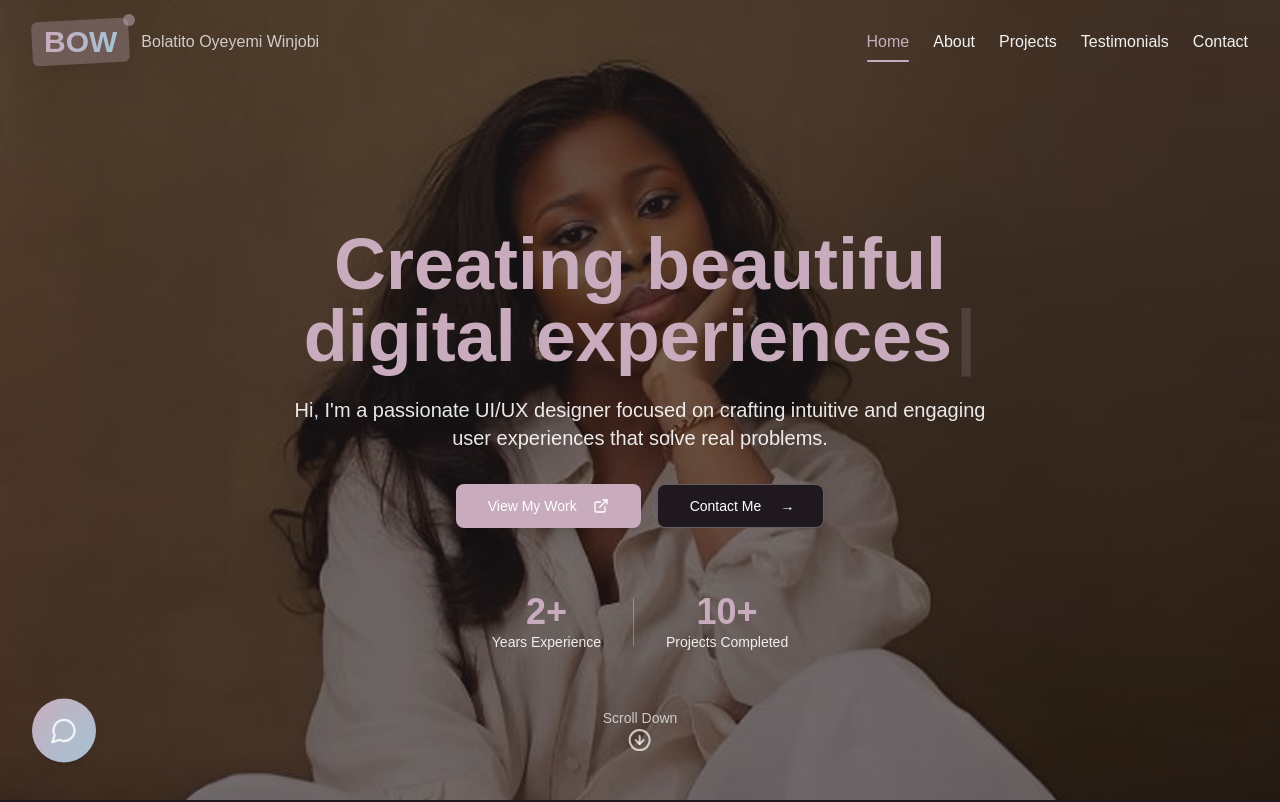
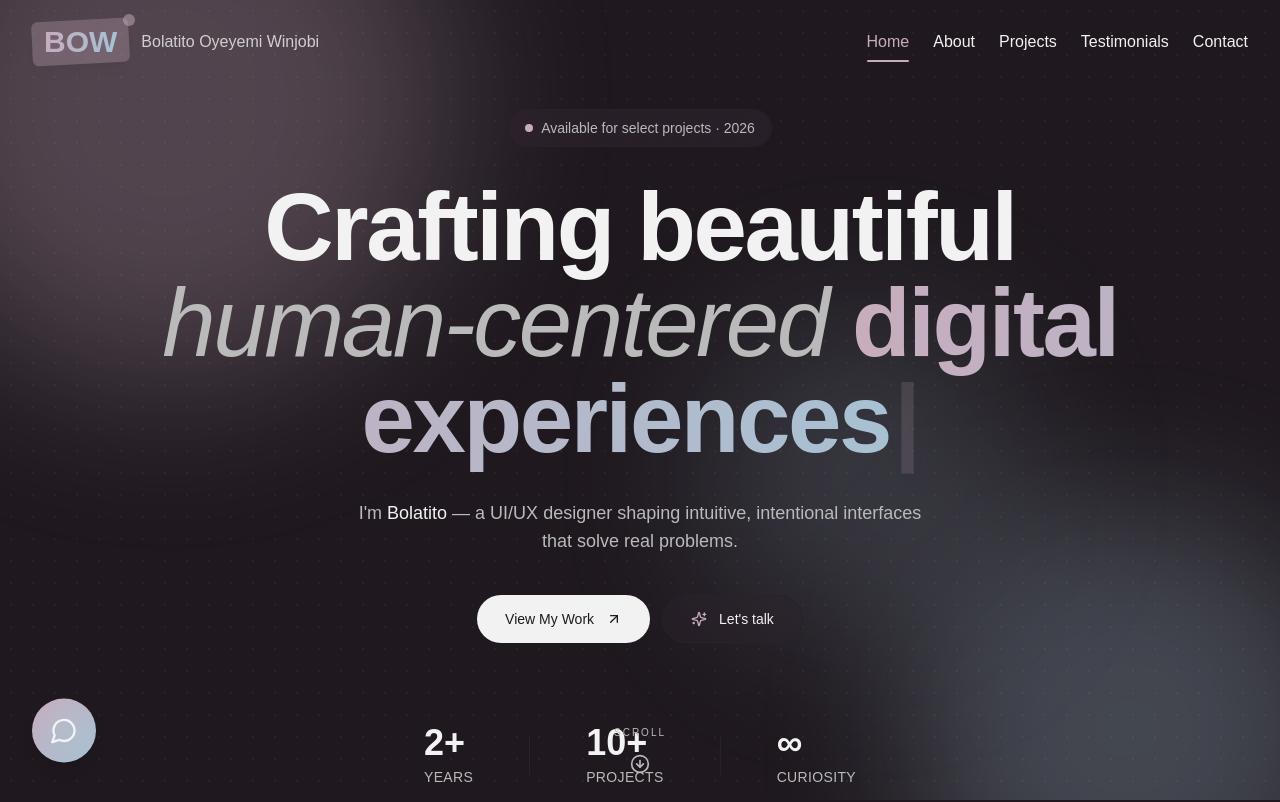
Before and after one commit to BOW-thepm/bolatito-oyeyemi-winjobi, a React (Vite) app: page / in a window 1280 px wide. Shown: the top 802 px of the page. Built offline with nearby package versions, Linux system fonts and the light colour scheme; a web font is replaced by a local one.

Commit message:
Changes
Co-authored-by: BOW-thepm <174844559+BOW-thepm@users.noreply.github.com>

```diff
--- a/src/components/HeroSection.tsx
+++ b/src/components/HeroSection.tsx
@@ -1,11 +1,11 @@
 import { Button } from '@/components/ui/button';
 import { motion } from 'framer-motion';
-import { ArrowDownCircle, ExternalLink } from 'lucide-react';
+import { ArrowDownCircle, ArrowUpRight, Sparkles } from 'lucide-react';
 import { useState, useEffect } from 'react';
 
 const HeroSection = () => {
   const [displayText, setDisplayText] = useState('');
-  const fullText = 'Creating beautiful digital experiences';
+  const fullText = 'digital experiences';
 
   useEffect(() => {
     let currentIndex = 0;
@@ -16,137 +16,184 @@ const HeroSection = () => {
       } else {
         clearInterval(typingInterval);
       }
-    }, 100);
+    }, 90);
 
     return () => clearInterval(typingInterval);
   }, []);
 
+  const scrollToContact = () => {
+    document.getElementById('contact')?.scrollIntoView({ behavior: 'smooth' });
+  };
+
   return (
     <section
       id="hero"
-      className="min-h-screen flex items-center justify-center relative overflow-hidden pt-20"
+      className="min-h-screen flex items-center justify-center relative overflow-hidden pt-24 bg-background"
+    >
+      {/* Animated gradient blobs */}
+      <div className="absolute inset-0 -z-0">
+        <div
+          className="blob blob-drift"
           style={{
-        backgroundImage: 'url("/lovable-uploads/80e85810-43c5-48de-95b3-1c8dd18f9c7b.png")',
-        backgroundSize: 'cover',
-        backgroundPosition: 'center top',
-        backgroundRepeat: 'no-repeat'
-      }}
-    >
-      {/* Dark overlay for text contrast */}
-      <div
-        className="absolute inset-0 z-10"
-        style={{
-          background: 'linear-gradient(rgba(28, 26, 29, 0.6), rgba(28, 26, 29, 0.6))'
+            width: '520px',
+            height: '520px',
+            top: '-120px',
+            left: '-120px',
+            background: 'hsl(var(--primary) / 0.55)',
           }}
         />
+        <div
+          className="blob blob-drift"
+          style={{
+            width: '460px',
+            height: '460px',
+            bottom: '-140px',
+            right: '-100px',
+            background: 'hsl(var(--secondary) / 0.5)',
+            animationDelay: '-6s',
+          }}
+        />
+        <div
+          className="blob blob-drift"
+          style={{
+            width: '320px',
+            height: '320px',
+            top: '40%',
+            left: '55%',
+            background: 'hsl(var(--accent) / 0.35)',
+            animationDelay: '-12s',
+          }}
+        />
+      </div>
 
-      <div className="container mx-auto px-4 md:px-8 relative z-20">
-        <div className="flex flex-col items-center justify-center text-center">
+      {/* Dotted grid */}
+      <div className="absolute inset-0 dot-grid opacity-60 -z-0" />
+
+      {/* Noise texture */}
+      <div className="noise-overlay" />
+
+      <div className="container mx-auto px-4 md:px-8 relative z-10">
+        <div className="flex flex-col items-center justify-center text-center max-w-5xl mx-auto">
+          {/* Eyebrow */}
           <motion.div
-            className="max-w-[700px] space-y-4"
-            initial={{ opacity: 0, y: 30 }}
+            initial={{ opacity: 0, y: -10 }}
             animate={{ opacity: 1, y: 0 }}
-            transition={{ duration: 0.8 }}
+            transition={{ duration: 0.6 }}
+            className="inline-flex items-center gap-2 px-4 py-2 rounded-full border border-border/60 bg-card/60 backdrop-blur-md text-xs md:text-sm text-muted-foreground mb-8"
           >
+            <span className="relative flex h-2 w-2">
+              <span className="animate-ping absolute inline-flex h-full w-full rounded-full bg-primary opacity-75"></span>
+              <span className="relative inline-flex rounded-full h-2 w-2 bg-primary"></span>
+            </span>
+            Available for select projects · 2026
+          </motion.div>
+
+          {/* Headline */}
           <motion.h1
-              className="text-4xl md:text-6xl lg:text-7xl font-bold leading-tight text-white min-h-[120px] md:min-h-[150px] flex flex-col justify-center"
-              initial={{ opacity: 0 }}
-              animate={{ opacity: 1 }}
-              transition={{ delay: 0.3, duration: 0.8 }}
+            className="text-5xl sm:text-6xl md:text-7xl lg:text-8xl font-bold tracking-tight leading-[1.05] text-foreground"
+            initial={{ opacity: 0, y: 24 }}
+            animate={{ opacity: 1, y: 0 }}
+            transition={{ duration: 0.8, delay: 0.15 }}
           >
-              <span className="text-primary relative inline-block mb-2">
+            Crafting beautiful
+            <br />
+            <span className="italic font-light text-muted-foreground">human-centered </span>
+            <span className="gradient-text">
               {displayText}
               <motion.span
                 animate={{ opacity: [1, 0] }}
-                  transition={{ duration: 0.8, repeat: Infinity, repeatType: "reverse" }}
-                  className="ml-1"
+                transition={{ duration: 0.8, repeat: Infinity, repeatType: 'reverse' }}
+                className="ml-1 text-primary"
               >
                 |
               </motion.span>
             </span>
           </motion.h1>
 
+          {/* Sub */}
           <motion.p
-              className="text-white/90 text-lg md:text-xl leading-relaxed"
-              initial={{ opacity: 0 }}
-              animate={{ opacity: 1 }}
-              transition={{ delay: 2, duration: 0.8 }}
-            >
-              Hi, I'm a passionate UI/UX designer focused on crafting intuitive and engaging user experiences that solve real problems.
-            </motion.p>
-          </motion.div>
-
-          <motion.div
-            className="flex flex-wrap gap-4 mt-8 justify-center"
+            className="mt-8 text-base md:text-lg text-muted-foreground max-w-xl leading-relaxed"
             initial={{ opacity: 0, y: 20 }}
             animate={{ opacity: 1, y: 0 }}
-            transition={{ delay: 2.5, duration: 0.6 }}
+            transition={{ duration: 0.8, delay: 0.5 }}
+          >
+            I'm <span className="text-foreground font-medium">Bolatito</span> — a UI/UX designer
+            shaping intuitive, intentional interfaces that solve real problems.
+          </motion.p>
+
+          {/* CTAs */}
+          <motion.div
+            className="flex flex-wrap gap-3 mt-10 justify-center"
+            initial={{ opacity: 0, y: 20 }}
+            animate={{ opacity: 1, y: 0 }}
+            transition={{ duration: 0.6, delay: 0.7 }}
           >
             <Button
               size="lg"
-              className="bg-primary hover:bg-primary/90 text-white shadow-lg hover:shadow-xl transition-all duration-300 hover:scale-105 rounded-lg px-8 py-3"
-              onClick={() => window.open('https://www.behance.net/bowthetechpm', '_blank', 'noopener,noreferrer')}
+              className="group bg-foreground hover:bg-foreground/90 text-background rounded-full px-7 h-12 transition-all duration-300"
+              onClick={() =>
+                window.open('https://www.behance.net/bowthetechpm', '_blank', 'noopener,noreferrer')
+              }
             >
               <span>View My Work</span>
-              <ExternalLink className="ml-2 h-4 w-4" />
+              <ArrowUpRight className="ml-1 h-4 w-4 transition-transform duration-300 group-hover:translate-x-0.5 group-hover:-translate-y-0.5" />
             </Button>
 
             <Button
               size="lg"
               variant="outline"
-              className="border-white/30 text-white hover:bg-white/10 hover:border-white/50 transition-all duration-300 hover:scale-105 backdrop-blur-sm rounded-lg px-8 py-3"
+              onClick={scrollToContact}
+              className="group rounded-full px-7 h-12 border-border bg-card/40 backdrop-blur-md hover:bg-card transition-all duration-300"
             >
-              <span>Contact Me</span>
-              <motion.span
-                className="ml-2"
-                animate={{ x: [0, 5, 0] }}
-                transition={{ duration: 1.5, repeat: Infinity }}
-              >
-                →
-              </motion.span>
+              <Sparkles className="mr-1 h-4 w-4 text-primary" />
+              <span>Let's talk</span>
             </Button>
           </motion.div>
 
+          {/* Stats */}
           <motion.div
-            className="flex items-center gap-8 mt-16 text-white/90"
+            className="flex items-center gap-10 md:gap-14 mt-20"
             initial={{ opacity: 0 }}
             animate={{ opacity: 1 }}
-            transition={{ delay: 3, duration: 0.6 }}
+            transition={{ delay: 1, duration: 0.6 }}
           >
-            <motion.div className="flex flex-col" whileHover={{ scale: 1.05 }}>
-              <span className="text-3xl md:text-4xl font-bold text-primary">2+</span>
-              <span className="text-sm">Years Experience</span>
-            </motion.div>
-            <div className="h-12 w-px bg-white/30"></div>
-            <motion.div className="flex flex-col" whileHover={{ scale: 1.05 }}>
-              <span className="text-3xl md:text-4xl font-bold text-primary">10+</span>
-              <span className="text-sm">Projects Completed</span>
-            </motion.div>
+            <div className="flex flex-col items-start">
+              <span className="text-3xl md:text-4xl font-bold text-foreground">2+</span>
+              <span className="text-xs md:text-sm text-muted-foreground tracking-wide uppercase mt-1">
+                Years
+              </span>
+            </div>
+            <div className="h-10 w-px bg-border"></div>
+            <div className="flex flex-col items-start">
+              <span className="text-3xl md:text-4xl font-bold text-foreground">10+</span>
+              <span className="text-xs md:text-sm text-muted-foreground tracking-wide uppercase mt-1">
+                Projects
+              </span>
+            </div>
+            <div className="h-10 w-px bg-border hidden sm:block"></div>
+            <div className="hidden sm:flex flex-col items-start">
+              <span className="text-3xl md:text-4xl font-bold text-foreground">∞</span>
+              <span className="text-xs md:text-sm text-muted-foreground tracking-wide uppercase mt-1">
+                Curiosity
+              </span>
+            </div>
           </motion.div>
         </div>
       </div>
 
       <motion.a
         href="#about"
-        className="absolute bottom-10 left-1/2 transform -translate-x-1/2 flex flex-col items-center text-white/70 hover:text-primary transition-colors z-20 mt-12 md:mt-16"
+        className="absolute bottom-8 left-1/2 -translate-x-1/2 flex flex-col items-center text-muted-foreground hover:text-primary transition-colors z-10"
         initial={{ opacity: 0 }}
         animate={{ opacity: 1 }}
-        transition={{ delay: 3.5, duration: 0.6 }}
-        style={{ marginTop: '64px' }}
+        transition={{ delay: 1.4, duration: 0.6 }}
       >
-        <span className="text-sm mb-2">Scroll Down</span>
+        <span className="text-[10px] tracking-[0.2em] uppercase mb-2">Scroll</span>
         <motion.div
-          animate={{
-            y: [0, -8, 0],
-          }}
-          transition={{
-            duration: 2,
-            repeat: Infinity,
-            repeatType: "loop",
-            ease: "easeInOut"
-          }}
+          animate={{ y: [0, 6, 0] }}
+          transition={{ duration: 2, repeat: Infinity, ease: 'easeInOut' }}
         >
-          <ArrowDownCircle className="h-6 w-6" />
+          <ArrowDownCircle className="h-5 w-5" />
         </motion.div>
       </motion.a>
     </section>
```
Lines whose indentation alone changed are shown as unchanged.
